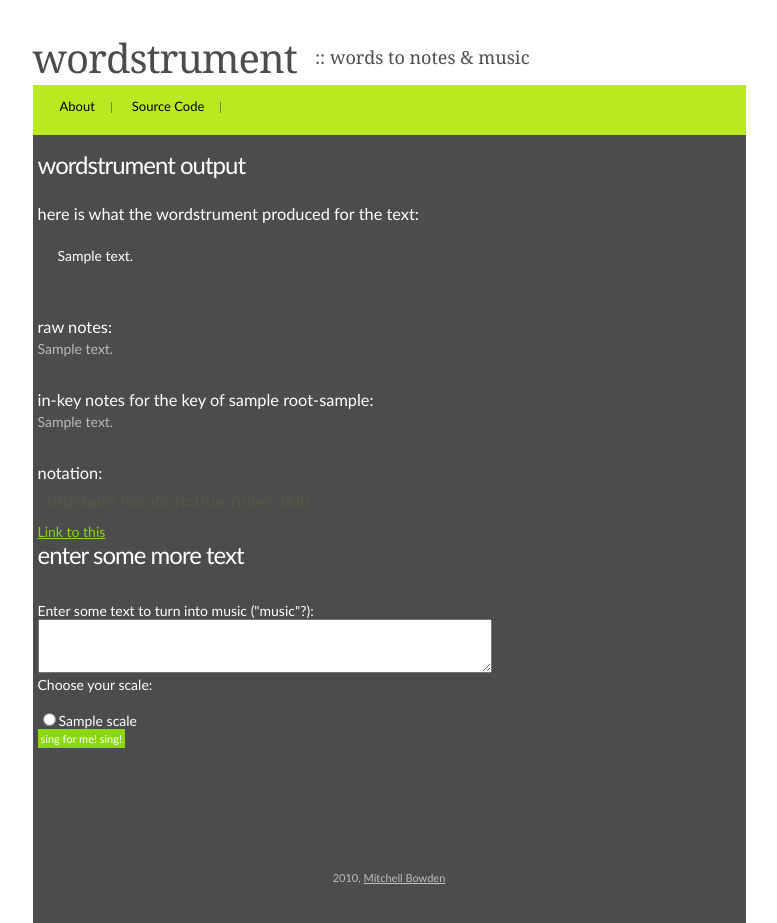
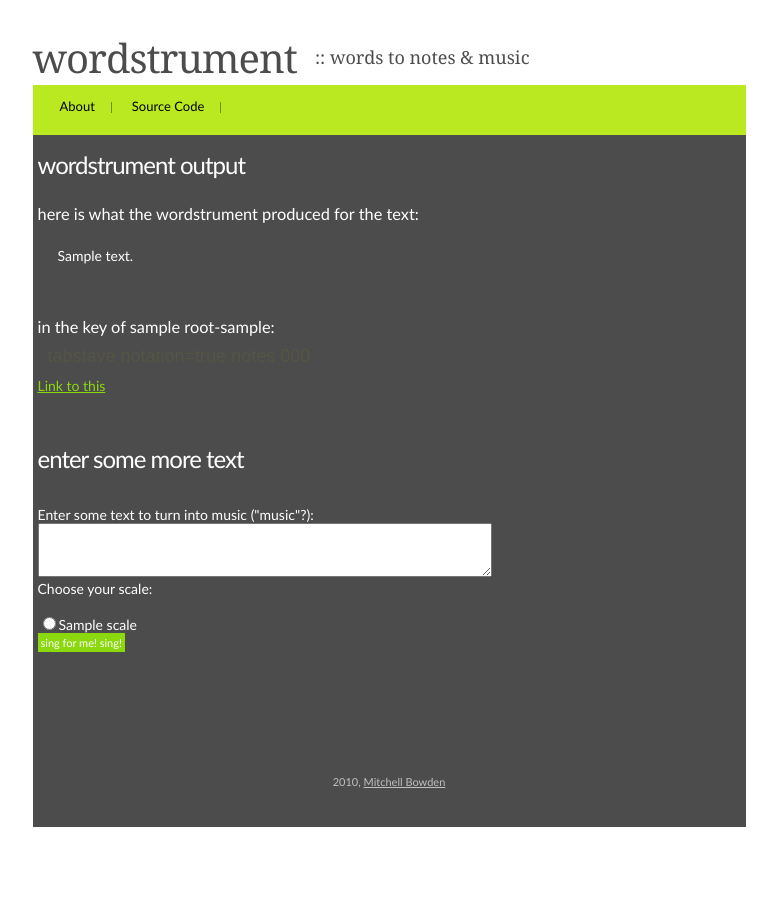
Before and after one commit to msbmsb/wordstrument, a Python web app: template gae_app/templates/wordstrument.html in a window 1280 px wide. Shown: the whole page, without its empty margins (251-1028 px from the left). After the commit the page ends 827 px from the top, so only its background shows below. Run offline with Jinja, Linux system fonts and the light colour scheme; the template is opened without the code that fills it: most values are stand-ins (such as "Sample title", 1, 10 or a date in 2020); some libraries are stand-ins or nearby versions.

Commit message:
clean up output html some

```diff
--- a/gae_app/handlers/wordstrument.py
+++ b/gae_app/handlers/wordstrument.py
@@ -74,10 +74,8 @@ class WordstrumentHandler(webapp.RequestHandler):
     template_values = {
       'http_get': False,
       'text_in': text_in,
-      'raw_notes': raw_notes_str,
       'root': raw_notes.get_root(),
       'scale_used': raw_notes.get_scale_name(),
-      'in_key_notes': in_key_notes_str,
       'scales': get_scale_names(),
       'vextab_codes': tab.split_str(),
       'url_query': urllib.urlencode(dict([['q',text_in],['s',raw_notes.get_scale_name()]]))
--- a/gae_app/templates/wordstrument.html
+++ b/gae_app/templates/wordstrument.html
@@ -33,11 +33,7 @@
       <div class="entry">
           <h3>Here is what the wordstrument produced for the text:</h3>
           <p class="box1"> {{ text_in }} </p>
-          <h3>Raw notes:</h3>
-          <p class="box2"> {{ raw_notes }} </p>
-          <h3>In-key notes for the key of {{ root }}-{{ scale_used }}:</h3>
-          <p class="box2"> {{ in_key_notes }} </p>
-          <h3>Notation:</h3>
+          <h3>In the key of {{ root }}-{{ scale_used }}:</h3>
           {% for vextab_code in vextab_codes %}
           <div class="vex-tabdiv" width=680 scale=0.95>
             tabstave notation=true
@@ -46,7 +42,9 @@
           {% endfor %}
           <a href="http://wordstrumenttest.appspot.com/ws?{{ url_query }}">Link to this</a>
       </div>
+    </div>
 
+    <div class="post">
       <h1 class="title">Enter some more text</h1>
       <div class="entry">
           <p>
```
